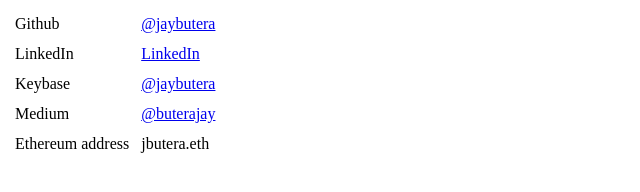
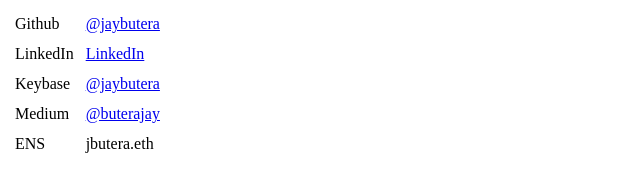
Before and after one commit to jaybutera/old_site, a plain HTML site: page index.html in a window 1280 px wide. Shown: the whole page, without its empty margins (0-640 px from the left). Drawn offline with Linux system fonts and the light colour scheme.

Commit message:
just ens

```diff
--- a/index.html
+++ b/index.html
@@ -22,7 +22,7 @@
                 <td><a href="https://medium.com/@buterajay">@buterajay</a></td>
             </tr>
             <tr>
-                <td>Ethereum address</td>
+                <td>ENS</td>
                 <td>jbutera.eth</td>
             </tr>
         </table>
```
